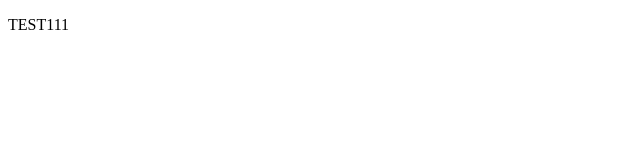
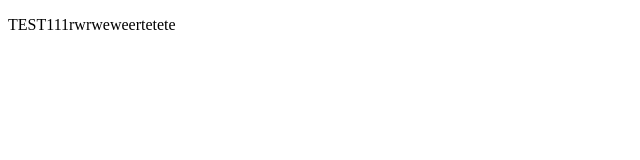
Before and after one commit to SixtyByte/goit-markup-hw-01, a plain HTML site: page index.html in a window 1280 px wide. Shown: the whole page, without its empty margins (0-640 px from the left). Drawn offline with Linux system fonts and the light colour scheme.

Commit message:
Update index.html

```diff
--- a/index.html
+++ b/index.html
@@ -7,6 +7,6 @@
     <title>TEST</title>
 </head>
 <body>
-    <p>TEST111</p>
+    <p>TEST111rwrweweertetete</p>
 </body>
 </html>
```
